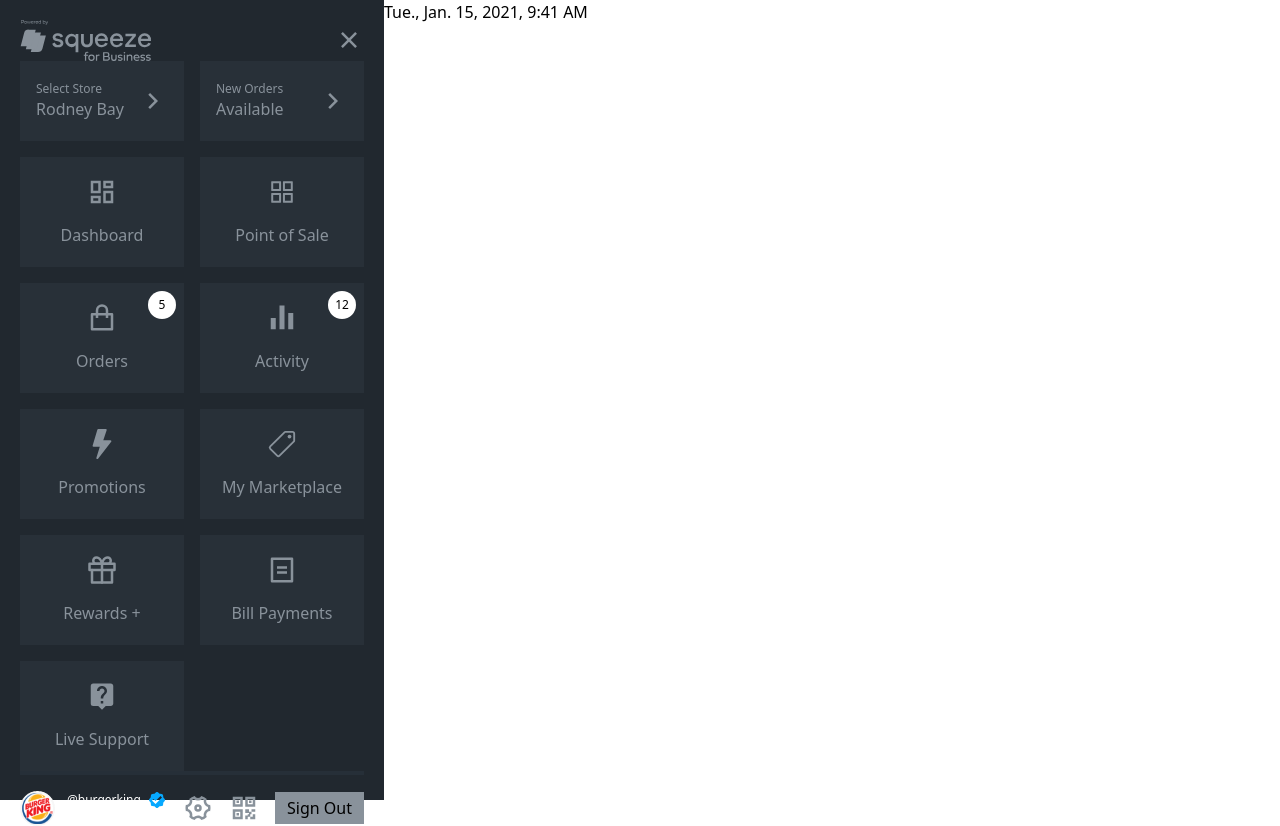
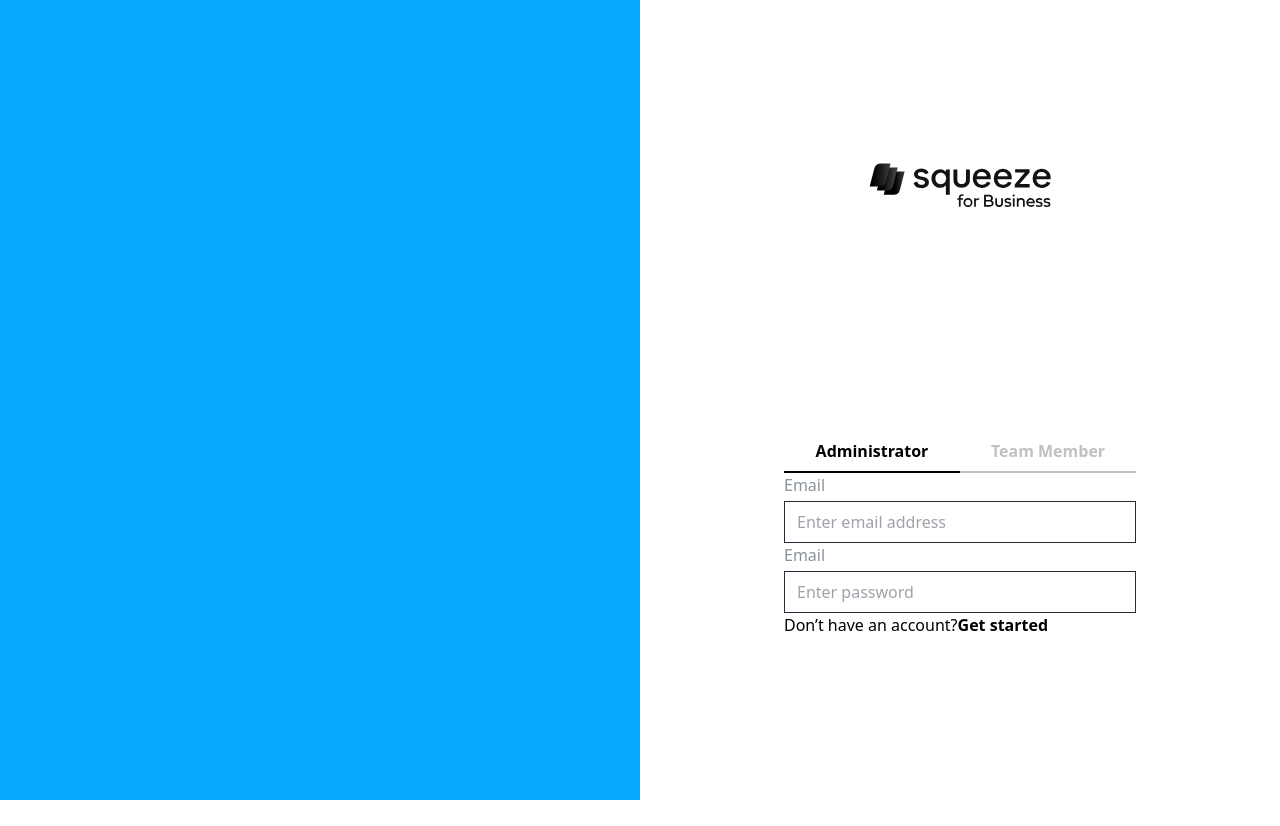
Before and after one commit to SUPERUSER41/squeeze-cash-merchant-dashboard, a Next.js app: page / in a window 1280 px wide. After the commit the page ends 800 px from the top, so only its background shows below. Built offline with nearby package versions, Linux system fonts and the light colour scheme.

Commit message:
update package.json

```diff
--- a/package.json
+++ b/package.json
@@ -9,7 +9,7 @@
     "lint": "eslint src",
     "lint:fix": "eslint src --fix",
     "test": "jest",
-    "precommit": "lint-staged",
+    "precommit": "",
     "test:watch": "jest src --watch --notify",
     "format": "prettier --write \"src/**/*.+(js|md|ts|css|sass|less|graphql|yml|yaml|scss|json|vue)\""
   },
--- /dev/null
+++ b/src/pages/dashboard.js
@@ -0,0 +1,83 @@
+import { Panel, Menu } from '../components';
+import Icon from '../components/Icon';
+import MENUS from '../menu.json';
+import Logo from '../../public/logo.svg';
+
+const Dashboard = () => {
+  return (
+    <div className="flex flex-row h-screen">
+      <Panel>
+        <Panel.Header>
+          <Logo />
+          <button type="button">
+            <Icon
+              family="Remix"
+              name="RiCloseFill"
+              className="text-gray-lightest"
+              size="30"
+            />
+          </button>
+        </Panel.Header>
+        <Panel.Body>
+          <Menu>
+            <button
+              type="button"
+              className="group flex items-center justify-between px-4 py-5 bg-gray-light hover:bg-green transition-colors duration-300"
+            >
+              <div className="flex items-start flex-col">
+                <p className="font-normal text-xs text-gray-lightest group-hover:text-white">
+                  Select Store
+                </p>
+                <p className="font-normal text-gray-lightest group-hover:text-white">
+                  Rodney Bay
+                </p>
+              </div>
+
+              <Icon
+                family="Remix"
+                name="RiArrowRightSLine"
+                className="text-gray-lightest group-hover:text-white"
+                size="30"
+              />
+            </button>
+            <button
+              type="button"
+              className="group flex items-center justify-between px-4 py-5 bg-gray-light hover:bg-green transition-colors duration-300"
+            >
+              <div className="flex items-start flex-col">
+                <p className="font-normal text-xs text-gray-lightest group-hover:text-white">
+                  New Orders
+                </p>
+                <p className="font-normal text-gray-lightest group-hover:text-white">
+                  Available
+                </p>
+              </div>
+              <Icon
+                family="Remix"
+                name="RiArrowRightSLine"
+                className="text-gray-lightest group-hover:text-white"
+                size="30"
+              />
+            </button>
+            {MENUS.map((menu) => (
+              <Menu.Item key={menu.title}>
+                {menu.count && <Menu.Item.Badge>{menu.count}</Menu.Item.Badge>}
+                <Icon
+                  family={menu.iconFamily}
+                  name={menu.iconName}
+                  className="mb-4 text-gray-lightest group-hover:text-white"
+                  size="30"
+                />
+                <Menu.Item.Title>{menu.title}</Menu.Item.Title>
+              </Menu.Item>
+            ))}
+          </Menu>
+        </Panel.Body>
+        <Panel.Footer />
+      </Panel>
+      <div className="flex-grow bg-white">Tue., Jan. 15, 2021, 9:41 AM</div>
+    </div>
+  );
+};
+
+export default Dashboard;
--- a/src/pages/index.js
+++ b/src/pages/index.js
@@ -1,81 +1,82 @@
-import { Panel, Menu } from '../components';
-import Icon from '../components/Icon';
-import MENUS from '../menu.json';
-import Logo from '../../public/logo.svg';
+/* eslint-disable jsx-a11y/label-has-associated-control */
+import Image from 'next/image';
+import Logo from '../../public/logo-black.svg';
 
 export default function Home() {
   return (
-    <div className="flex flex-row h-screen">
-      <Panel>
-        <Panel.Header>
-          <Logo />
-          <button type="button">
-            <Icon
-              family="Remix"
-              name="RiCloseFill"
-              className="text-gray-lightest"
-              size="30"
-            />
-          </button>
-        </Panel.Header>
-        <Panel.Body>
-          <Menu>
+    <div className="flex h-screen bg-white">
+      <div className="bg-blue w-1/2 h-full">
+        {/* <Image
+          src="/login-bg.png"
+          layout="responsive"
+          className="w-full h-full"
+        /> */}
+      </div>
+      <div className="flex flex-col items-center justify-around py-12 px-36 bg-white w-1/2 h-full">
+        <Logo />
+        <div className="flex flex-col w-full">
+          <div className="flex">
             <button
               type="button"
-              className="group flex items-center justify-between px-4 py-5 bg-gray-light hover:bg-green transition-colors duration-300"
+              className="flex items-center justify-center w-1/2 font-semibold border-b-2"
             >
-              <div className="flex items-start flex-col">
-                <p className="font-normal text-xs text-gray-lightest group-hover:text-white">
-                  Select Store
-                </p>
-                <p className="font-normal text-gray-lightest group-hover:text-white">
-                  Rodney Bay
-                </p>
-              </div>
-
-              <Icon
-                family="Remix"
-                name="RiArrowRightSLine"
-                className="text-gray-lightest group-hover:text-white"
-                size="30"
-              />
+              <p className="text-black pb-2">Administrator</p>
             </button>
             <button
               type="button"
-              className="group flex items-center justify-between px-4 py-5 bg-gray-light hover:bg-green transition-colors duration-300"
+              className="flex items-center justify-center w-1/2 font-semibold border-b-2 border-gray-tab"
             >
-              <div className="flex items-start flex-col">
-                <p className="font-normal text-xs text-gray-lightest group-hover:text-white">
-                  New Orders
-                </p>
-                <p className="font-normal text-gray-lightest group-hover:text-white">
-                  Available
-                </p>
+              <p className="text-gray-tab pb-2">Team Member</p>
+            </button>
+          </div>
+          <div>
+            <form>
+              <div>
+                <label
+                  htmlFor="email"
+                  className="block text-gray-lightest font-medium"
+                >
+                  Email
+                </label>
+                <div className="mt-1">
+                  <input
+                    id="email"
+                    name="email"
+                    type="email"
+                    placeholder="Enter email address"
+                    autoComplete="email"
+                    className="w-full border px-3 py-2 border-gray"
+                  />
+                </div>
               </div>
-              <Icon
-                family="Remix"
-                name="RiArrowRightSLine"
-                className="text-gray-lightest group-hover:text-white"
-                size="30"
-              />
-            </button>
-            {MENUS.map((menu) => (
-              <Menu.Item key={menu.title}>
-                {menu.count && <Menu.Item.Badge>{menu.count}</Menu.Item.Badge>}
-                <Icon
-                  family={menu.iconFamily}
-                  name={menu.iconName}
-                  className="mb-4 text-gray-lightest group-hover:text-white"
-                  size="30"
-                />
-                <Menu.Item.Title>{menu.title}</Menu.Item.Title>
-              </Menu.Item>
-            ))}
-          </Menu>
-        </Panel.Body>
-        <Panel.Footer />
-      </Panel>
-      <div className="flex-grow bg-white">Tue., Jan. 15, 2021, 9:41 AM</div>
+              <div>
+                <label
+                  htmlFor="password"
+                  className="block text-gray-lightest font-medium"
+                >
+                  Email
+                </label>
+                <div className="mt-1">
+                  <input
+                    id="password"
+                    name="password"
+                    type="password"
+                    placeholder="Enter password"
+                    autoComplete="password"
+                    className="w-full border px-3 py-2 border-gray"
+                  />
+                </div>
+              </div>
+            </form>
+            <p>
+              Don’t have an account?
+              <a href="https://squeeze.cash" className="text-black font-bold">
+                Get started
+              </a>
+            </p>
+          </div>
+        </div>
+      </div>
     </div>
   );
 }
--- a/tailwind.config.js
+++ b/tailwind.config.js
@@ -9,6 +9,9 @@ module.exports = {
     colors: {
       transparent: 'transparent',
       current: 'currentColor',
+      black: {
+        DEFAULT: '#000000',
+      },
       white: {
         DEFAULT: '#FFFFFF',
       },
@@ -18,6 +21,7 @@ module.exports = {
         DEFAULT: '#262F38',
         light: '#283038',
         lightest: '#89929B',
+        tab: '#C1C1C1',
       },
       blue: {
         DEFAULT: '#07A9FF',
```
Also changed, not shown: public/login-bg.png (added), public/logo-black.svg (added).
